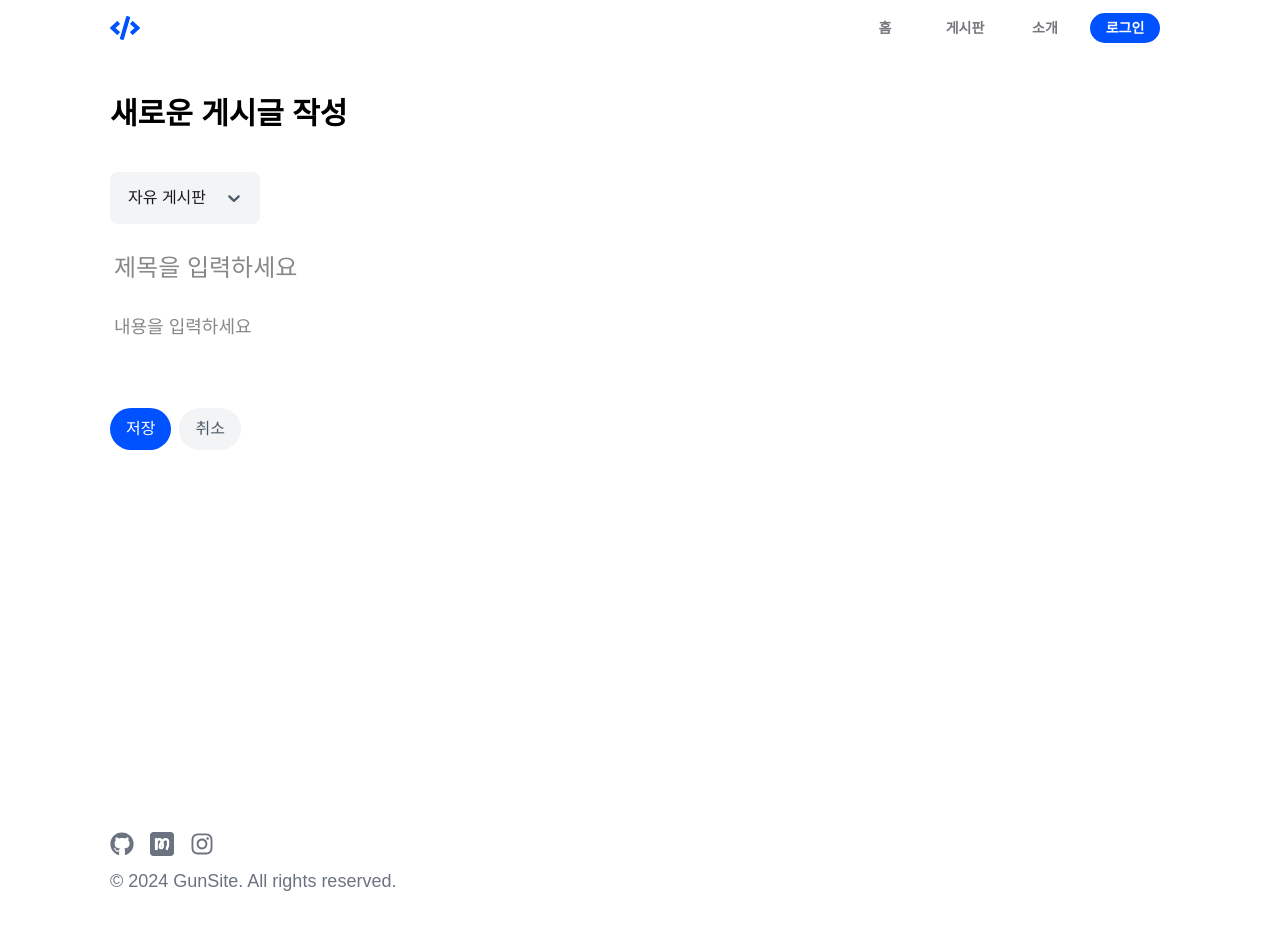
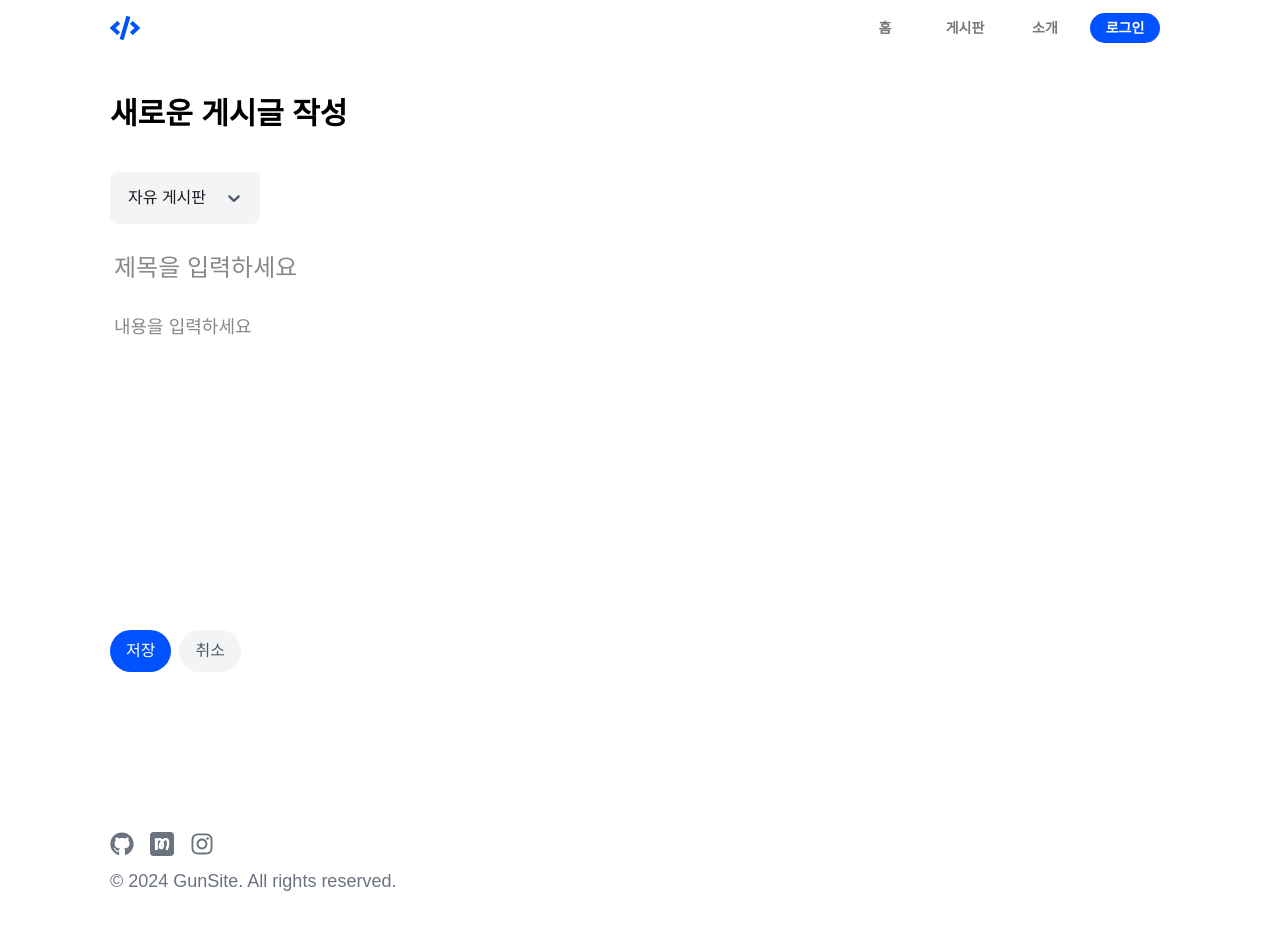
Before and after one commit to Gun-E/GunSiteFront, a Next.js app: page /board/create in a window 1280 px wide. Built offline with nearby package versions, Linux system fonts and the light colour scheme; a web font is replaced by a local one.

Commit message:
fix : 오류 수정

```diff
--- a/src/app/board/create/page.module.css
+++ b/src/app/board/create/page.module.css
@@ -25,7 +25,7 @@
     color: #000;
     font-family: "Pretendard", -apple-system, BlinkMacSystemFont, "Segoe UI", Roboto, "Helvetica Neue", Arial, sans-serif;
     width: 100%;
-    height: 1000px;
+    min-height: 300px;
     font-size: 16px;
     font-weight: 400;
     padding: 15px 4px;
--- a/src/app/board/edit/[boardId]/page.module.css
+++ b/src/app/board/edit/[boardId]/page.module.css
@@ -25,6 +25,7 @@
     color: #000;
     font-family: "Pretendard", -apple-system, BlinkMacSystemFont, "Segoe UI", Roboto, "Helvetica Neue", Arial, sans-serif;
     width: 100%;
+    min-height: 300px;
     font-size: 16px;
     font-weight: 400;
     padding: 15px 4px;
```
